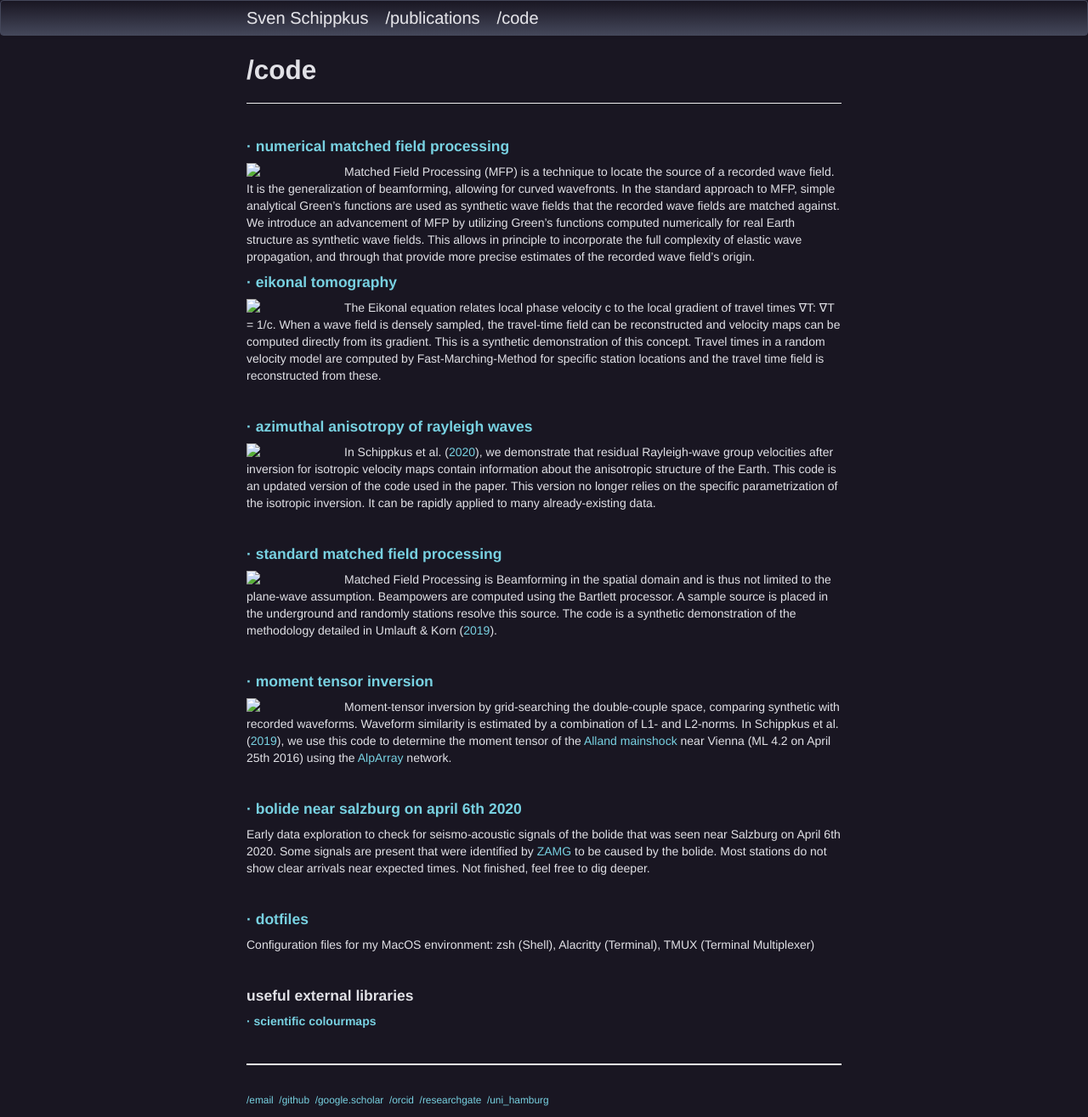
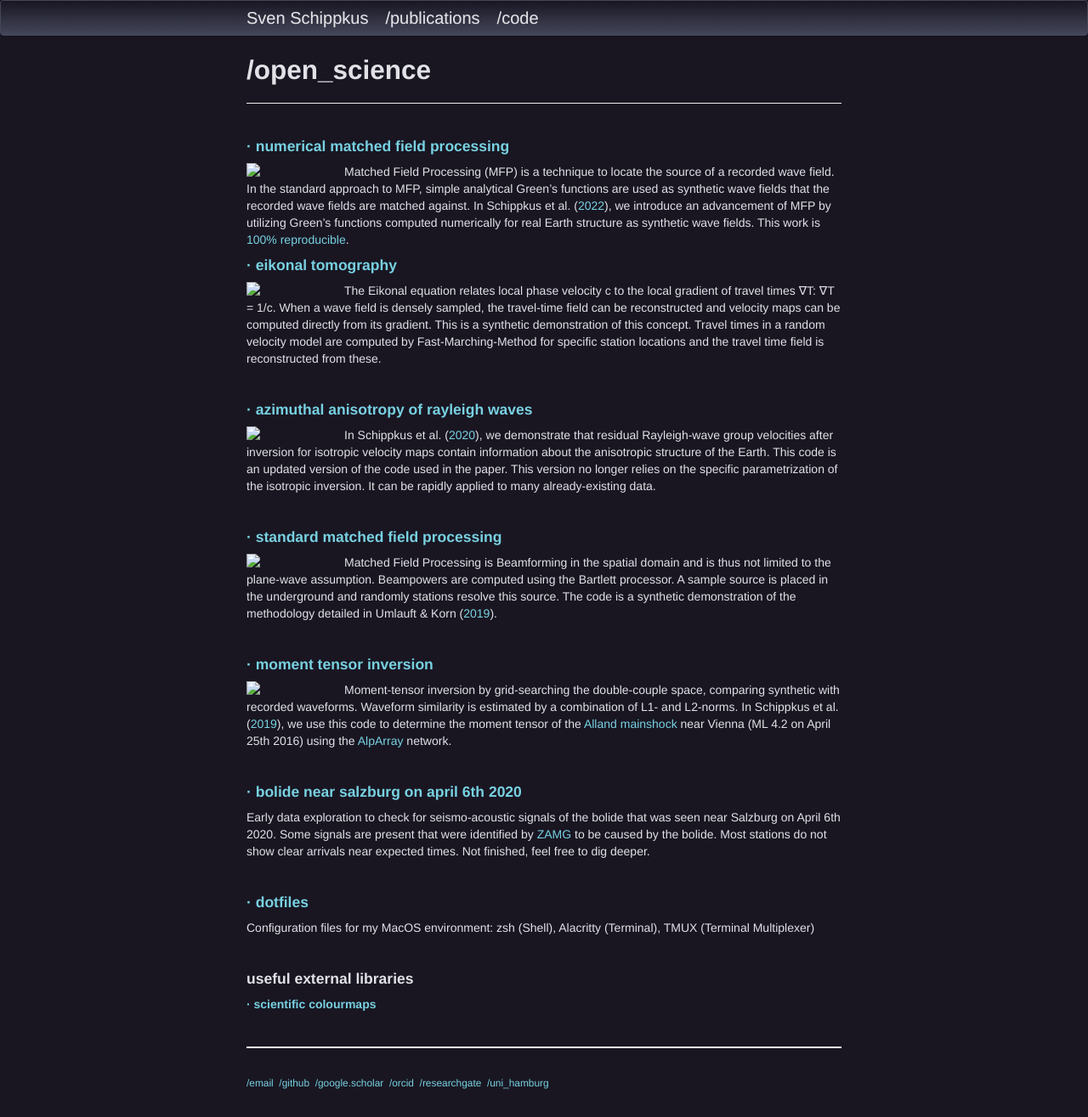
Before and after one commit to schipp/schipp.github.io, a Jekyll site: the page built from pages/open_science.md, in a window 1280 px wide. Shown: the whole page at 85% size. Built offline with Jekyll 4.4.1, drawn with Linux system fonts in a browser that asks for light colours.

Commit message:
open science

```diff
--- a/pages/code.md
+++ b/pages/open_science.md
@@ -1,14 +1,14 @@
 ---
 layout: page
-title: Sven Schippkus/code
-site_header: /code
+title: Sven Schippkus/open_science
+site_header: /open_science
 ---
 
 #### [· numerical matched field processing](https://github.com/schipp/matched_field_processing)
 
 [<img src="/home/data/previews/mfp_new_preview.png" width="100px" style="float:left; padding-right:15px">](https://github.com/schipp/matched_field_processing)
 
-Matched Field Processing (MFP) is a technique to locate the source of a recorded wave field. It is the generalization of beamforming, allowing for curved wavefronts. In the standard approach to MFP, simple analytical Green's functions are used as synthetic wave fields that the recorded wave fields are matched against. We introduce an advancement of MFP by utilizing Green's functions computed numerically for real Earth structure as synthetic wave fields. This allows in principle to incorporate the full complexity of elastic wave propagation, and through that provide more precise estimates of the recorded wave field's origin.
+Matched Field Processing (MFP) is a technique to locate the source of a recorded wave field. In the standard approach to MFP, simple analytical Green's functions are used as synthetic wave fields that the recorded wave fields are matched against. In Schippkus et al. ([2022](http://doi.org/10.1093/gji/ggz565)), we introduce an advancement of MFP by utilizing Green's functions computed numerically for real Earth structure as synthetic wave fields. This work is [100% reproducible](https://github.com/seismology-hamburg/schippkus_hadziioannou_2022).
 
 #### [· eikonal tomography](https://github.com/schipp/eikonal_tomography)
 
```
